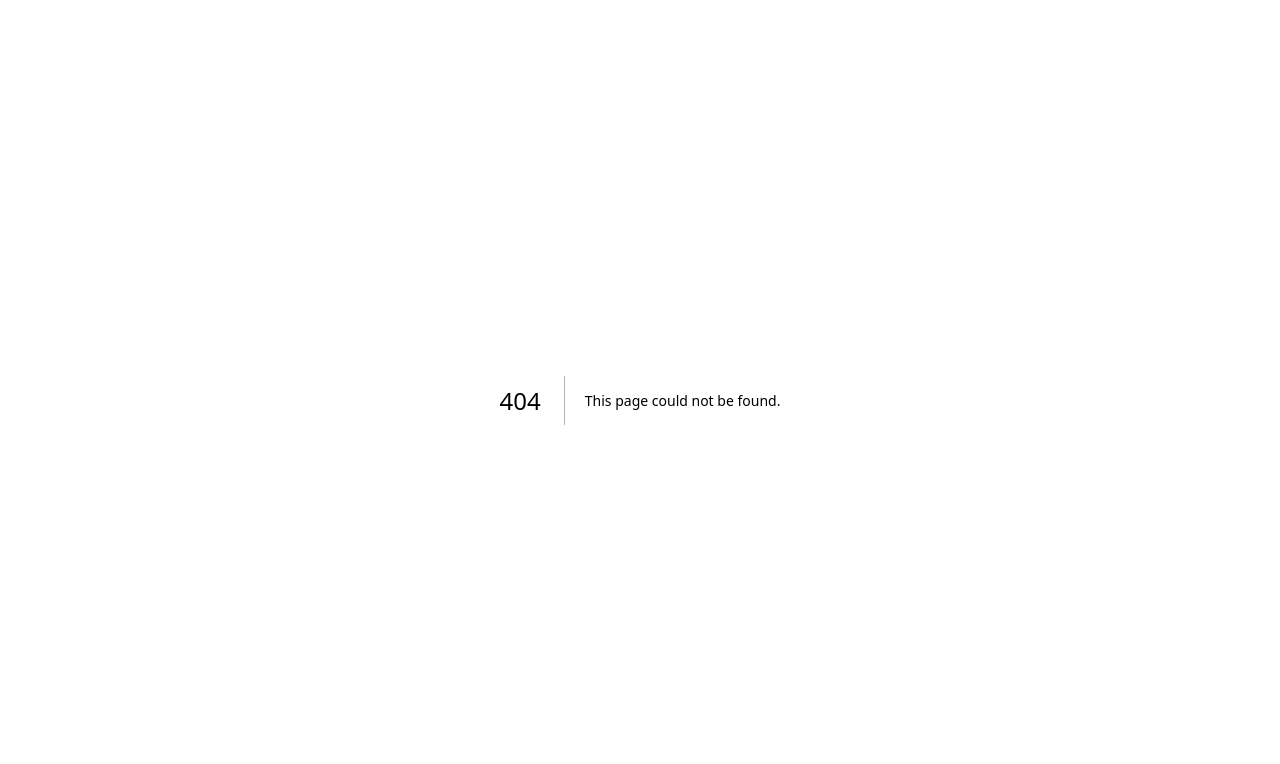
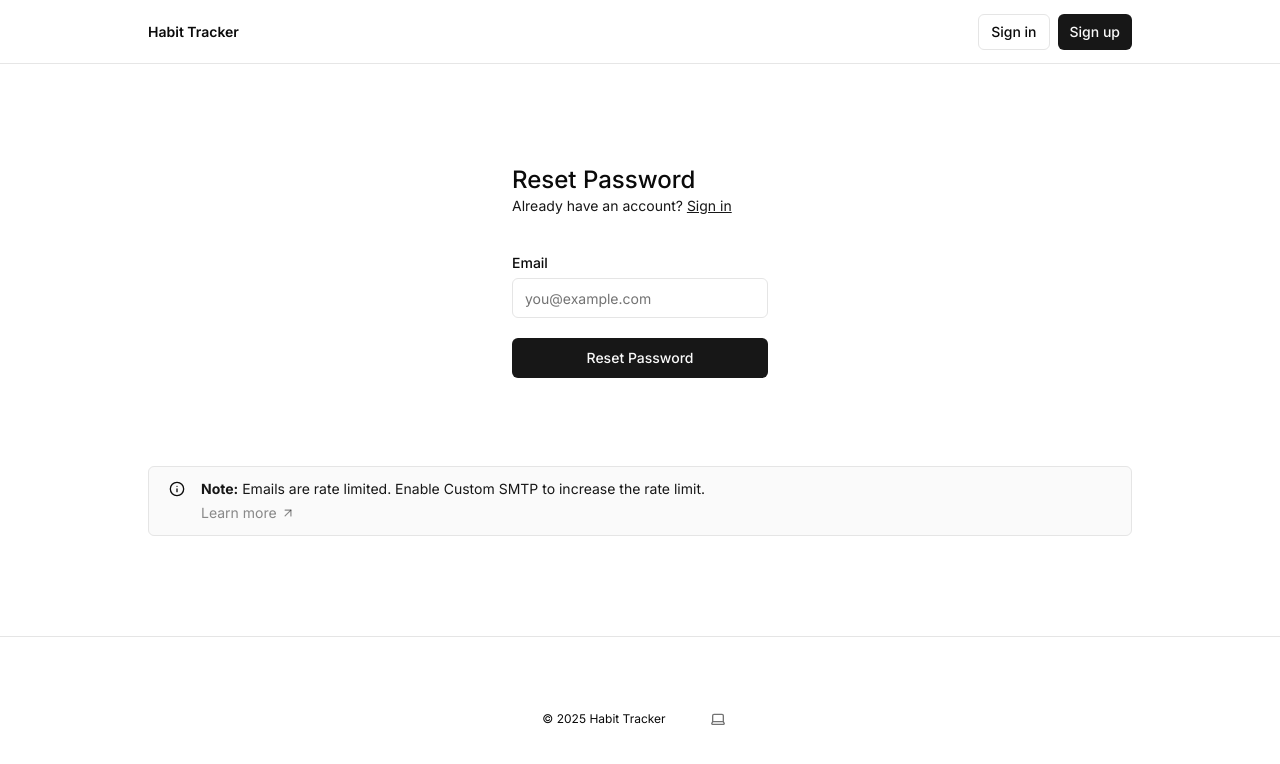
Before and after one commit to mironpuzanov/habit-tracker, a Next.js app in the folder my-app/: page /external-routes/forgot-password in a window 1280 px wide. Before the commit this address had no page. Shown: the top 764 px of the page. Built offline with nearby package versions, Linux system fonts and the light colour scheme.

Commit message:
Fix: Add route handling for (external) directory with rewrites and backup routes

```diff
--- /dev/null
+++ b/my-app/app/external-routes/forgot-password/page.tsx
@@ -0,0 +1,37 @@
+import { forgotPasswordAction } from "@/app/actions";
+import { FormMessage, Message } from "@/components/form-message";
+import { SubmitButton } from "@/components/submit-button";
+import { Input } from "@/components/ui/input";
+import { Label } from "@/components/ui/label";
+import Link from "next/link";
+import { SmtpMessage } from "../smtp-message";
+
+export default async function ForgotPassword(props: {
+  searchParams: Promise<Message>;
+}) {
+  const searchParams = await props.searchParams;
+  return (
+    <>
+      <form className="flex-1 flex flex-col w-full gap-2 text-foreground [&>input]:mb-6 min-w-64 max-w-64 mx-auto">
+        <div>
+          <h1 className="text-2xl font-medium">Reset Password</h1>
+          <p className="text-sm text-secondary-foreground">
+            Already have an account?{" "}
+            <Link className="text-primary underline" href="/sign-in">
+              Sign in
+            </Link>
+          </p>
+        </div>
+        <div className="flex flex-col gap-2 [&>input]:mb-3 mt-8">
+          <Label htmlFor="email">Email</Label>
+          <Input name="email" placeholder="you@example.com" required />
+          <SubmitButton formAction={forgotPasswordAction}>
+            Reset Password
+          </SubmitButton>
+          <FormMessage message={searchParams} />
+        </div>
+      </form>
+      <SmtpMessage />
+    </>
+  );
+}
--- /dev/null
+++ b/my-app/app/external-routes/layout.tsx
@@ -0,0 +1,42 @@
+import Link from "next/link";
+import { Button } from "@/components/ui/button";
+import { ThemeSwitcher } from "@/components/theme-switcher";
+
+export default function ExternalLayout({
+  children,
+}: Readonly<{
+  children: React.ReactNode;
+}>) {
+  return (
+    <main className="min-h-screen flex flex-col items-center">
+      <div className="flex-1 w-full flex flex-col gap-20 items-center">
+        <nav className="w-full flex justify-center border-b border-b-foreground/10 h-16">
+          <div className="w-full max-w-5xl flex justify-between items-center p-3 px-5 text-sm">
+            <div className="flex gap-5 items-center font-semibold">
+              <Link href={"/"}>Habit Tracker</Link>
+            </div>
+            <div className="flex gap-2">
+              <Button asChild size="sm" variant={"outline"}>
+                <Link href="/sign-in">Sign in</Link>
+              </Button>
+              <Button asChild size="sm" variant={"default"}>
+                <Link href="/sign-up">Sign up</Link>
+              </Button>
+            </div>
+          </div>
+        </nav>
+
+        <div className="flex flex-col gap-20 max-w-5xl p-5 w-full">
+          {children}
+        </div>
+
+        <footer className="w-full flex items-center justify-center border-t mx-auto text-center text-xs gap-8 py-16">
+          <p>
+            &copy; {new Date().getFullYear()} Habit Tracker
+          </p>
+          <ThemeSwitcher />
+        </footer>
+      </div>
+    </main>
+  );
+}
--- /dev/null
+++ b/my-app/app/external-routes/page.tsx
@@ -0,0 +1,9 @@
+import { LandingHero } from "@/components/external";
+
+export default function Home() {
+  return (
+    <div className="flex-1 w-full flex flex-col gap-20 items-center">
+      <LandingHero />
+    </div>
+  );
+}
--- /dev/null
+++ b/my-app/app/external-routes/sign-in/page.tsx
@@ -0,0 +1,44 @@
+import { signInAction } from "@/app/actions";
+import { FormMessage, Message } from "@/components/form-message";
+import { SubmitButton } from "@/components/submit-button";
+import { Input } from "@/components/ui/input";
+import { Label } from "@/components/ui/label";
+import Link from "next/link";
+
+export default async function Login(props: { searchParams: Promise<Message> }) {
+  const searchParams = await props.searchParams;
+  return (
+    <form className="flex-1 flex flex-col min-w-64">
+      <h1 className="text-2xl font-medium">Sign in</h1>
+      <p className="text-sm text-foreground">
+        Don't have an account?{" "}
+        <Link className="text-foreground font-medium underline" href="/sign-up">
+          Sign up
+        </Link>
+      </p>
+      <div className="flex flex-col gap-2 [&>input]:mb-3 mt-8">
+        <Label htmlFor="email">Email</Label>
+        <Input name="email" placeholder="you@example.com" required />
+        <div className="flex justify-between items-center">
+          <Label htmlFor="password">Password</Label>
+          <Link
+            className="text-xs text-foreground underline"
+            href="/forgot-password"
+          >
+            Forgot Password?
+          </Link>
+        </div>
+        <Input
+          type="password"
+          name="password"
+          placeholder="Your password"
+          required
+        />
+        <SubmitButton pendingText="Signing In..." formAction={signInAction}>
+          Sign in
+        </SubmitButton>
+        <FormMessage message={searchParams} />
+      </div>
+    </form>
+  );
+}
--- /dev/null
+++ b/my-app/app/external-routes/sign-up/page.tsx
@@ -0,0 +1,51 @@
+import { signUpAction } from "@/app/actions";
+import { FormMessage, Message } from "@/components/form-message";
+import { SubmitButton } from "@/components/submit-button";
+import { Input } from "@/components/ui/input";
+import { Label } from "@/components/ui/label";
+import Link from "next/link";
+import { SmtpMessage } from "../smtp-message";
+
+export default async function Signup(props: {
+  searchParams: Promise<Message>;
+}) {
+  const searchParams = await props.searchParams;
+  if ("message" in searchParams) {
+    return (
+      <div className="w-full flex-1 flex items-center h-screen sm:max-w-md justify-center gap-2 p-4">
+        <FormMessage message={searchParams} />
+      </div>
+    );
+  }
+
+  return (
+    <>
+      <form className="flex flex-col min-w-64 max-w-64 mx-auto">
+        <h1 className="text-2xl font-medium">Sign up</h1>
+        <p className="text-sm text text-foreground">
+          Already have an account?{" "}
+          <Link className="text-primary font-medium underline" href="/sign-in">
+            Sign in
+          </Link>
+        </p>
+        <div className="flex flex-col gap-2 [&>input]:mb-3 mt-8">
+          <Label htmlFor="email">Email</Label>
+          <Input name="email" placeholder="you@example.com" required />
+          <Label htmlFor="password">Password</Label>
+          <Input
+            type="password"
+            name="password"
+            placeholder="Your password"
+            minLength={6}
+            required
+          />
+          <SubmitButton formAction={signUpAction} pendingText="Signing up...">
+            Sign up
+          </SubmitButton>
+          <FormMessage message={searchParams} />
+        </div>
+      </form>
+      <SmtpMessage />
+    </>
+  );
+}
--- /dev/null
+++ b/my-app/app/external-routes/smtp-message.tsx
@@ -0,0 +1,25 @@
+import { ArrowUpRight, InfoIcon } from "lucide-react";
+import Link from "next/link";
+
+export function SmtpMessage() {
+  return (
+    <div className="bg-muted/50 px-5 py-3 border rounded-md flex gap-4">
+      <InfoIcon size={16} className="mt-0.5" />
+      <div className="flex flex-col gap-1">
+        <small className="text-sm text-secondary-foreground">
+          <strong> Note:</strong> Emails are rate limited. Enable Custom SMTP to
+          increase the rate limit.
+        </small>
+        <div>
+          <Link
+            href="https://supabase.com/docs/guides/auth/auth-smtp"
+            target="_blank"
+            className="text-primary/50 hover:text-primary flex items-center text-sm gap-1"
+          >
+            Learn more <ArrowUpRight size={14} />
+          </Link>
+        </div>
+      </div>
+    </div>
+  );
+}
--- a/my-app/next.config.ts
+++ b/my-app/next.config.ts
@@ -7,6 +7,17 @@ const nextConfig: NextConfig = {
     serverComponentsExternalPackages: [],
     appDocumentPreloading: false,
     forceSwcTransforms: true
+  },
+  // Define which extensions to include in the build
+  pageExtensions: ['js', 'jsx', 'ts', 'tsx'],
+  // Add rewrites to handle the (external) routes
+  async rewrites() {
+    return [
+      {
+        source: '/external-routes/:path*',
+        destination: '/(external)/:path*'
+      }
+    ];
   }
 };
 
```
